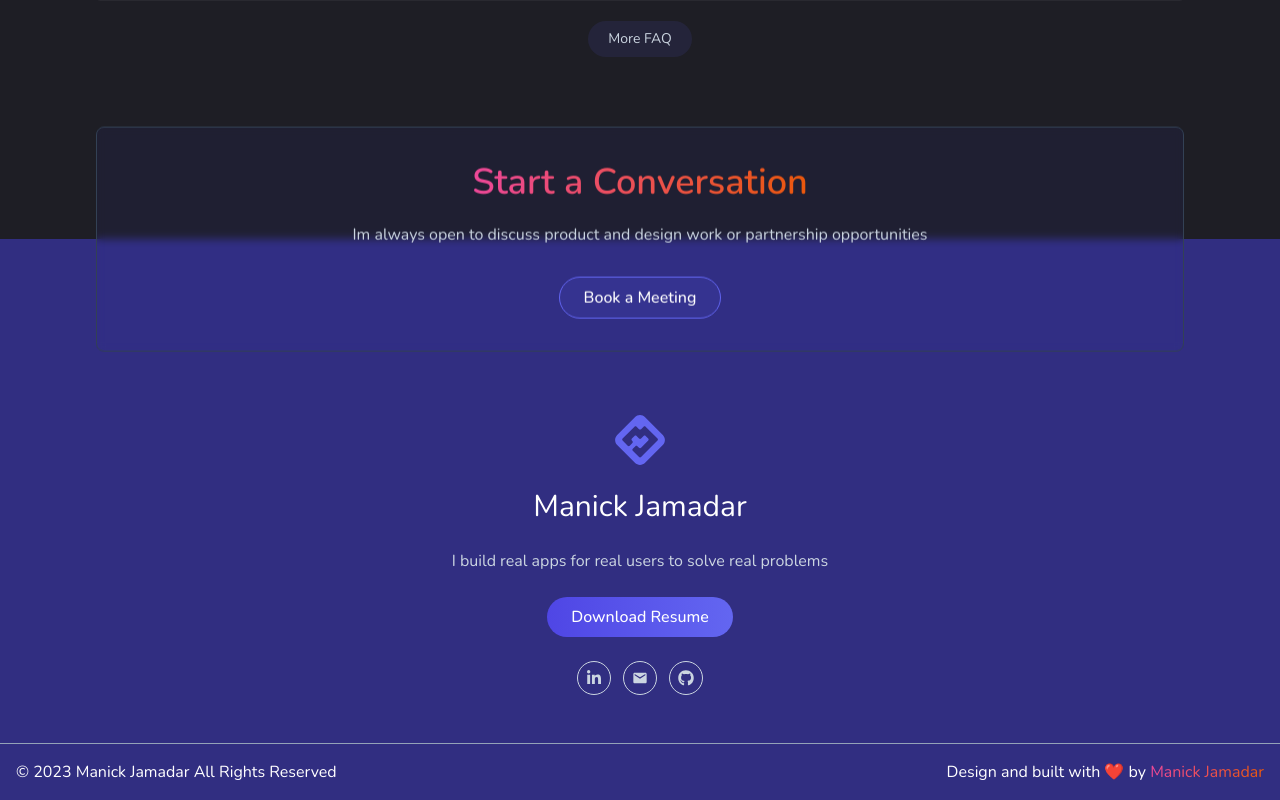
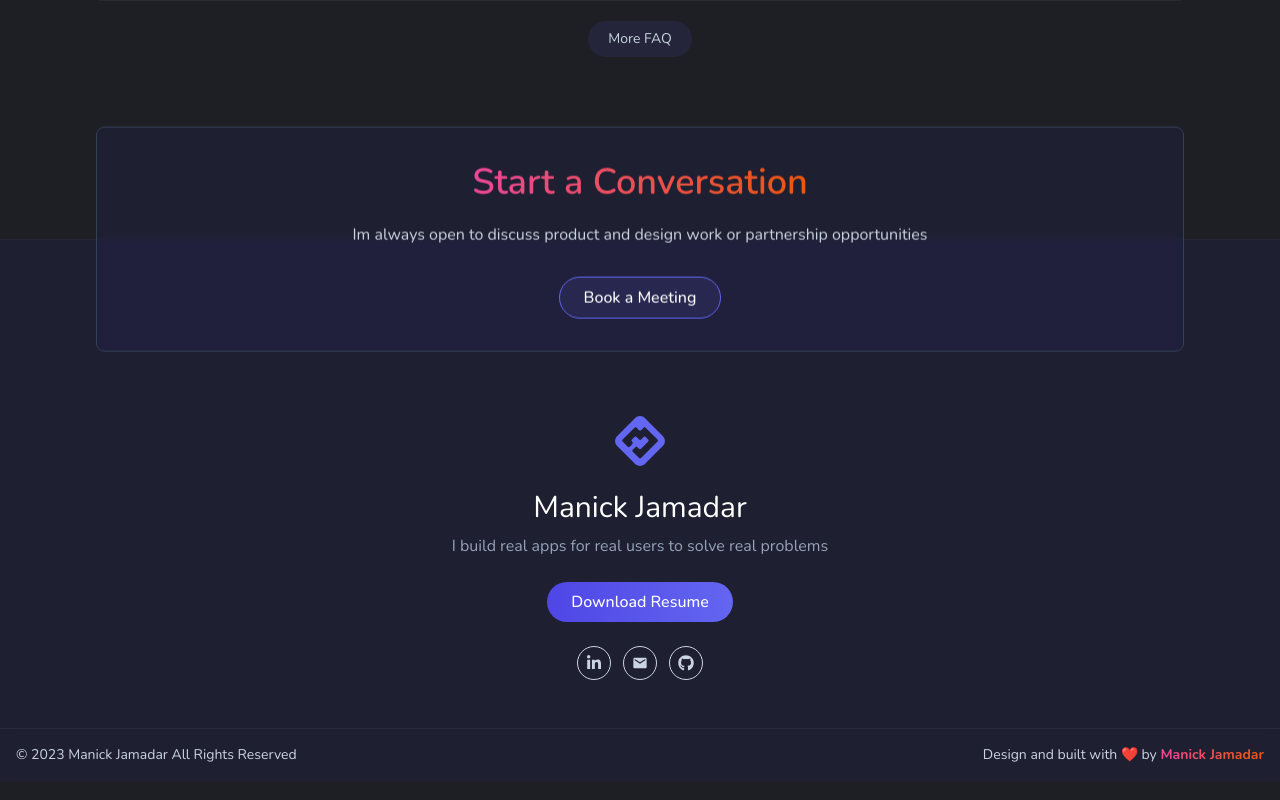
Before and after one commit to manickjamadar/personal-website, a Next.js app: page / in a window 1280 px wide. Shown: the part 4519-5319 px from the top of the page. Built offline with nearby package versions, Linux system fonts and the light colour scheme.

Commit message:
footer designe improved

```diff
--- a/app/components/sections/footer.tsx
+++ b/app/components/sections/footer.tsx
@@ -6,28 +6,34 @@ import SocialLinks from "../socialLinks";
 import ContactSection from "./contactSection";
 const Footer = () => {
   return (
-    <div className="bg-primary-900 relative z-10">
-      <ContactSection />
-      <div className="p-12 pt-44 flex flex-col items-center gap-6">
+    <div className="relative z-10">
+      <div className="bg-primary-800 bg-opacity-10 backdrop-filter backdrop-blur text-center">
+        <div className="p-12 pt-44 flex flex-col items-center gap-6 border-t border-slate-50 border-opacity-[0.03]">
           <Logo />
+          <div className="flex flex-col gap-2">
             <h2 className="text-3xl">Manick Jamadar</h2>
-        <p className="text-slate-300">
+            <p className="text-slate-400 text-sm sm:text-base">
               I build real apps for real users to solve real problems
             </p>
+          </div>
           <a className="primary-btn" href={LinkPath.resume} download={true}>
             Download Resume
           </a>
           <SocialLinks />
         </div>
-      <div className="p-4 border-t border-slate-400 flex flex-col md:flex-row item-center justify-between gap-3">
+        <div className="p-4 border-t border-slate-50 border-opacity-5 bg flex flex-col md:flex-row item-center justify-between gap-3 text-sm text-slate-300">
           <p className="text-center">
             &copy; 2023 Manick Jamadar All Rights Reserved
           </p>
           <p className="text-center">
             Design and built with ❤️ by{" "}
-          <span className="text-orange-gradient">Manick Jamadar</span>
+            <span className="text-orange-gradient font-bold">
+              Manick Jamadar
+            </span>
           </p>
         </div>
+      </div>
+      <ContactSection />
     </div>
   );
 };
```
Lines whose indentation alone changed are shown as unchanged.
